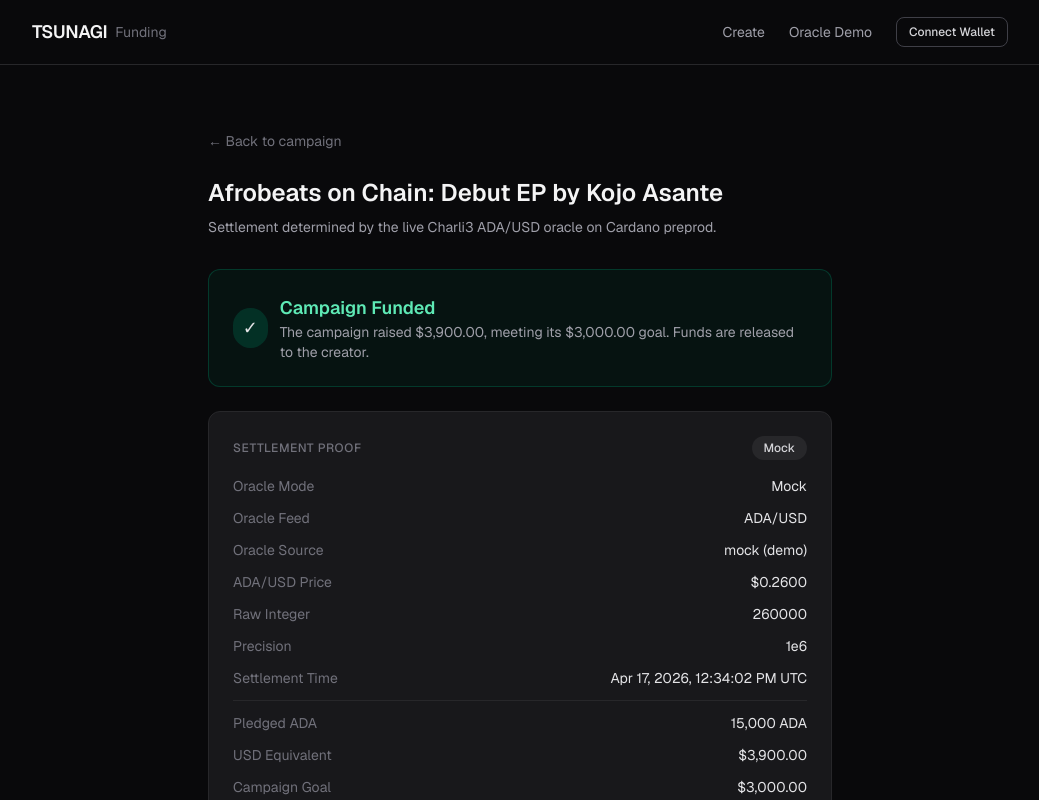
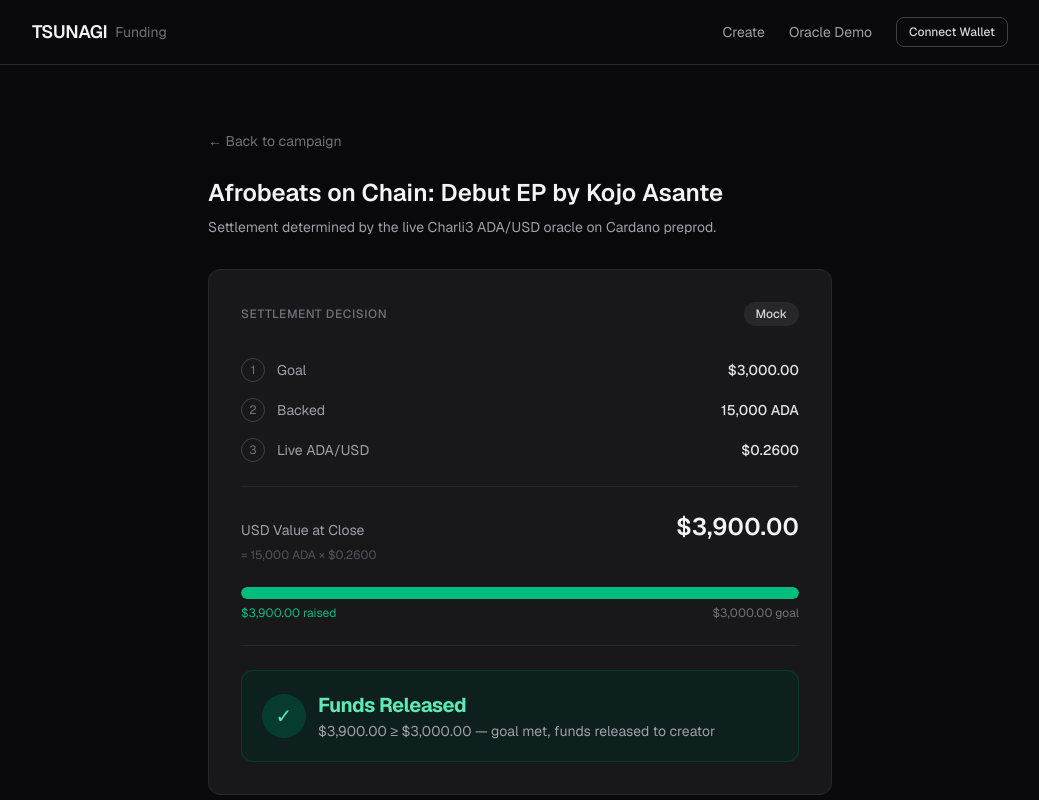
Before and after one commit to cryptoleo79/tsunagi-funding, a Next.js app: page /campaigns/demo-1/close in a window 1280 px wide. Shown: the top 800 px of the page, without its empty margins (120-1159 px from the left). Built offline with nearby package versions, Linux system fonts and the light colour scheme; no server answers.

Commit message:
feat: clarify settlement decision on close page

```diff
--- a/app/campaigns/[id]/close/page.tsx
+++ b/app/campaigns/[id]/close/page.tsx
@@ -47,18 +47,15 @@ export default async function CloseCampaignPage({ params }: Props) {
         </p>
 
         <div className="mt-8 space-y-6">
-          <SettlementResultBanner result={result} />
+          <SettlementResultBanner
+            result={result}
+            oracleStatus={oracle.status}
+          />
           <SettlementProof
             result={result}
             oracleStatus={oracle.status}
             fallbackReason={oracle.fallbackReason}
           />
-          <div className="rounded-lg border border-zinc-800/60 bg-zinc-900/40 p-4">
-            <p className="text-xs text-zinc-500 leading-relaxed">
-              Campaign display values are estimated for readability. Final
-              settlement is determined at close using the live Charli3 oracle.
-            </p>
-          </div>
         </div>
       </div>
     </SiteShell>
--- a/components/campaign/settlement-result.tsx
+++ b/components/campaign/settlement-result.tsx
@@ -1,44 +1,135 @@
 import type { SettlementResult } from "@/lib/domain/types";
-import { formatUsd } from "@/lib/domain/format";
+import type { OracleStatus } from "@/lib/oracle/types";
+import { formatAda, formatUsd, formatAdaUsd } from "@/lib/domain/format";
+import { Chip } from "@/components/ui/chip";
 
 interface SettlementResultBannerProps {
   result: SettlementResult;
+  oracleStatus?: OracleStatus;
 }
 
-export function SettlementResultBanner({ result }: SettlementResultBannerProps) {
+export function SettlementResultBanner({ result, oracleStatus }: SettlementResultBannerProps) {
   const funded = result.outcome === "funded";
+  const fillPercent = result.goalUsd > 0
+    ? Math.min((result.usdRaised / result.goalUsd) * 100, 100)
+    : 0;
 
   return (
+    <div className="rounded-xl border border-zinc-800 bg-zinc-900 p-6 sm:p-8">
+      {/* Header */}
+      <div className="flex items-center justify-between mb-8">
+        <h2 className="text-xs font-medium uppercase tracking-wider text-zinc-500">
+          Settlement Decision
+        </h2>
+        {oracleStatus && (
+          <Chip
+            label={oracleStatus === "live" ? "Live" : oracleStatus === "fallback" ? "Fallback" : "Mock"}
+            variant={oracleStatus === "live" ? "success" : "default"}
+          />
+        )}
+      </div>
+
+      {/* Step 1–3: Inputs */}
+      <div className="space-y-4">
+        <MathRow step="1" label="Goal" value={formatUsd(result.goalUsd)} />
+        <MathRow step="2" label="Backed" value={formatAda(result.pledgedAda)} />
+        <MathRow step="3" label="Live ADA/USD" value={formatAdaUsd(result.adaUsdPrice)} />
+      </div>
+
+      <div className="my-6 border-t border-zinc-800" />
+
+      {/* Step 4: Calculation */}
+      <div>
+        <div className="flex items-baseline justify-between">
+          <span className="text-sm text-zinc-400">USD Value at Close</span>
+          <span className="text-2xl font-semibold text-zinc-100">
+            {formatUsd(result.usdRaised)}
+          </span>
+        </div>
+        <p className="mt-1 text-xs text-zinc-600">
+          = {result.pledgedAda.toLocaleString("en-US")} ADA &times; {formatAdaUsd(result.adaUsdPrice)}
+        </p>
+      </div>
+
+      {/* Threshold bar */}
+      <div className="mt-6 mb-2">
+        <div className="h-3 rounded-full bg-zinc-800 overflow-hidden">
           <div
-      className={`rounded-xl border p-6 ${
+            className={`h-full rounded-full ${
+              funded ? "bg-emerald-500" : "bg-amber-500"
+            }`}
+            style={{ width: `${fillPercent.toFixed(1)}%` }}
+          />
+        </div>
+        <div className="mt-1.5 flex justify-between text-xs">
+          <span className={funded ? "text-emerald-500" : "text-amber-500"}>
+            {formatUsd(result.usdRaised)} raised
+          </span>
+          <span className="text-zinc-500">
+            {formatUsd(result.goalUsd)} goal
+          </span>
+        </div>
+      </div>
+
+      <div className="my-6 border-t border-zinc-800" />
+
+      {/* Step 5: Verdict */}
+      <div
+        className={`rounded-xl p-5 ${
           funded
-          ? "border-emerald-800/50 bg-emerald-950/30"
-          : "border-amber-800/50 bg-amber-950/30"
+            ? "bg-emerald-950/40 border border-emerald-800/40"
+            : "bg-amber-950/40 border border-amber-800/40"
         }`}
       >
         <div className="flex items-center gap-3">
           <div
-          className={`flex h-10 w-10 items-center justify-center rounded-full text-lg ${
-            funded ? "bg-emerald-900/50" : "bg-amber-900/50"
+            className={`flex h-11 w-11 items-center justify-center rounded-full text-xl ${
+              funded ? "bg-emerald-900/60 text-emerald-300" : "bg-amber-900/60 text-amber-300"
             }`}
           >
             {funded ? "\u2713" : "\u21A9"}
           </div>
           <div>
             <h3
-            className={`text-lg font-semibold ${
+              className={`text-xl font-bold tracking-tight ${
                 funded ? "text-emerald-300" : "text-amber-300"
               }`}
             >
-            {funded ? "Campaign Funded" : "Supporters Refunded"}
+              {funded ? "Funds Released" : "Supporters Refunded"}
             </h3>
-          <p className="text-sm text-zinc-400">
+            <p className="mt-0.5 text-sm text-zinc-400">
+              {formatUsd(result.usdRaised)}{" "}
+              {funded ? "\u2265" : "<"}{" "}
+              {formatUsd(result.goalUsd)}
               {funded
-              ? `The campaign raised ${formatUsd(result.usdRaised)}, meeting its ${formatUsd(result.goalUsd)} goal. Funds are released to the creator.`
-              : `The campaign raised ${formatUsd(result.usdRaised)}, falling short of the ${formatUsd(result.goalUsd)} goal. Pledges are returned to supporters.`}
+                ? " — goal met, funds released to creator"
+                : " — goal not met, ADA returned to supporters"}
             </p>
+          </div>
         </div>
       </div>
     </div>
   );
 }
+
+function MathRow({
+  step,
+  label,
+  value,
+}: {
+  step: string;
+  label: string;
+  value: string;
+}) {
+  return (
+    <div className="flex items-center justify-between">
+      <div className="flex items-center gap-3">
+        <span className="flex h-6 w-6 items-center justify-center rounded-full border border-zinc-700 text-xs text-zinc-500">
+          {step}
+        </span>
+        <span className="text-sm text-zinc-400">{label}</span>
+      </div>
+      <span className="text-sm font-medium text-zinc-200">{value}</span>
+    </div>
+  );
+}
```
Lines whose indentation alone changed are shown as unchanged.
